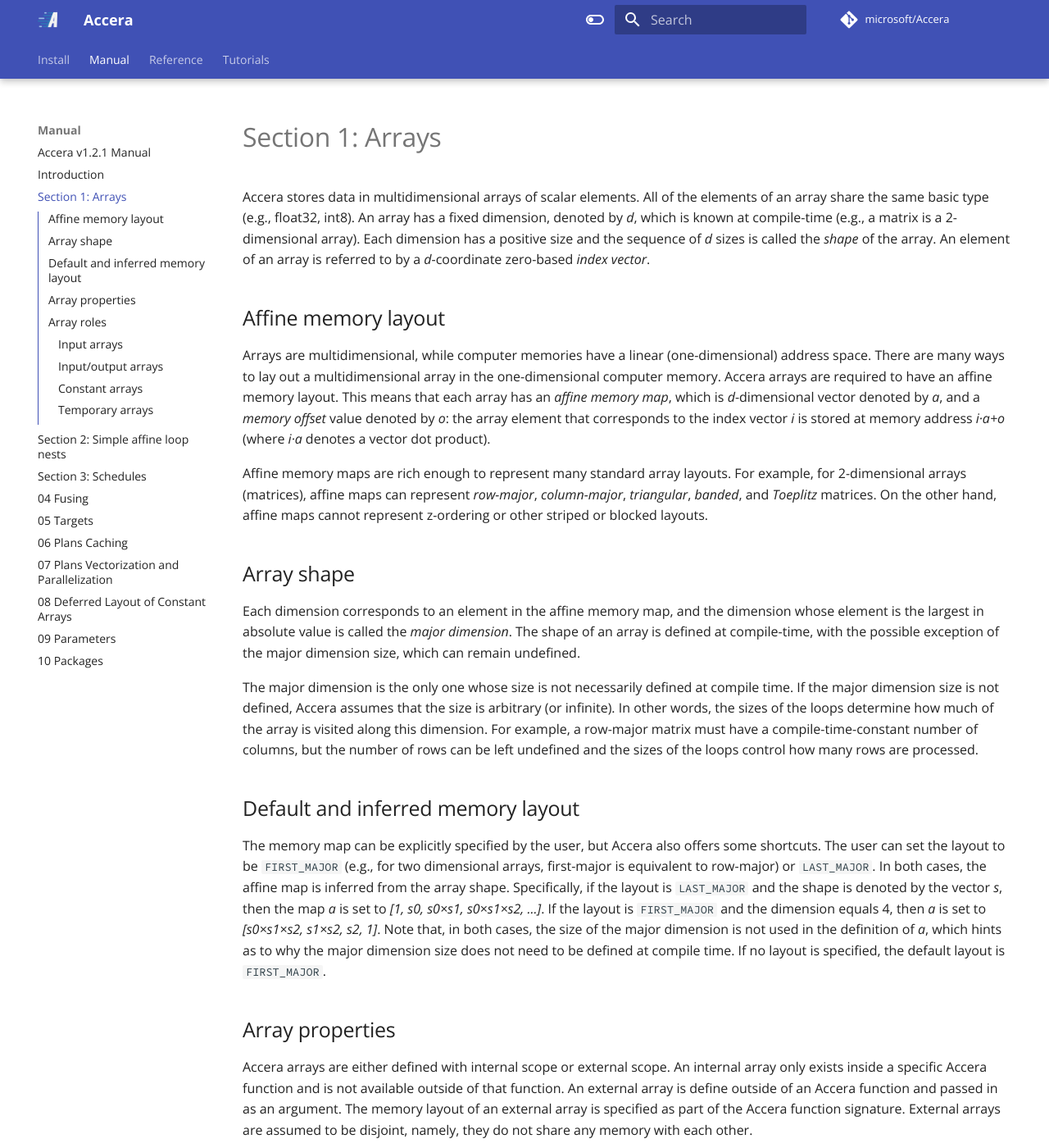
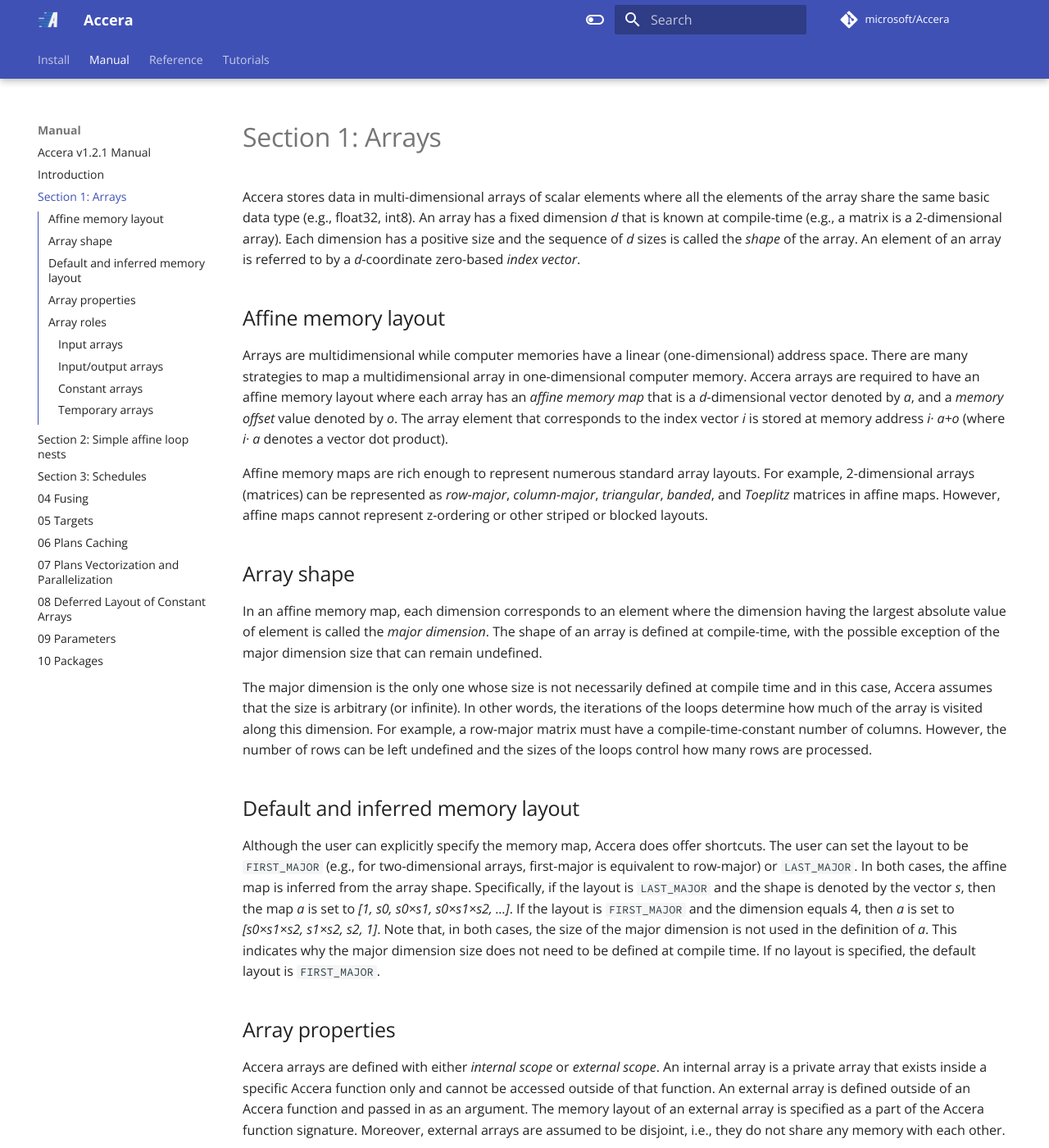
Before and after one commit to microsoft/Accera, an MkDocs documentation site: the page built from docs/Manual/01 Arrays.md, in a window 1280 px wide and 1400 px high. Shown: the whole window at 82% size. Built offline with MkDocs 1.6.1 and Material for MkDocs 9.7.7, drawn with Linux system fonts in a browser that asks for light colours; comment, search, counter and statistics services are not loaded; some of the changed text lies outside the part shown.

Commit message:
completed array.md and simple affine loop nests.md files

````diff
--- a/docs/Manual/01 Arrays.md
+++ b/docs/Manual/01 Arrays.md
@@ -2,35 +2,40 @@
 [//]: # (Version: v1.2.1)
 
 # Section 1: Arrays
-Accera stores data in multidimensional arrays of scalar elements. All of the elements of an array share the same basic type (e.g., float32, int8). An array has a fixed dimension, denoted by *d*, which is known at compile-time (e.g., a matrix is a 2-dimensional array). Each dimension has a positive size and the sequence of *d* sizes is called the *shape* of the array. An element of an array is referred to by a *d*-coordinate zero-based *index vector*.
+Accera stores data in multi-dimensional arrays of scalar elements where all the elements of the array share the same basic data type (e.g., float32, int8). An array has a fixed dimension *d* that is known at compile-time (e.g., a matrix is a 2-dimensional array). Each dimension has a positive size and the sequence of *d* sizes is called the *shape* of the array. An element of an array is referred to by a *d*-coordinate zero-based *index vector*.
 
 ## Affine memory layout
-Arrays are multidimensional, while computer memories have a linear (one-dimensional) address space. There are many ways to lay out a multidimensional array in the one-dimensional computer memory. Accera arrays are required to have an affine memory layout. This means that each array has an *affine memory map*, which is *d*-dimensional vector denoted by *a*, and a *memory offset* value denoted by *o*: the array element that corresponds to the index vector *i* is stored at memory address *i&middot;a+o* (where *i&middot;a* denotes a vector dot product).
+Arrays are multidimensional while computer memories have a linear (one-dimensional) address space. There are many strategies to map a multidimensional array in one-dimensional computer memory. Accera arrays are required to have an affine memory layout where each array has an *affine memory map* that is a *d*-dimensional vector denoted by *a*, and a *memory offset* value denoted by *o*. The array element that corresponds to the index vector *i* is stored at memory address *i&middot; a+o* (where *i&middot; a* denotes a vector dot product).
 
-Affine memory maps are rich enough to represent many standard array layouts. For example, for 2-dimensional arrays (matrices), affine maps can represent *row-major*, *column-major*, *triangular*, *banded*, and *Toeplitz* matrices. On the other hand, affine maps cannot represent z-ordering or other striped or blocked layouts.
+Affine memory maps are rich enough to represent numerous standard array layouts. For example, 2-dimensional arrays (matrices) can be represented as *row-major*, *column-major*, *triangular*, *banded*, and *Toeplitz* matrices in affine maps. However, affine maps cannot represent z-ordering or other striped or blocked layouts.
 
 [comment]: # (MISSING: add a mechanism that would support z-order, blocked, and striped arrays. Basically, this is equivalent to adding mod and floordiv operations to the memory map. Alternatively, this could be achieved by somehow adding split and reorder operations to arrays.)
 
 ## Array shape
-Each dimension corresponds to an element in the affine memory map, and the dimension whose element is the largest in absolute value is called the *major dimension*. The shape of an array is defined at compile-time, with the possible exception of the major dimension size, which can remain undefined.
+In an affine memory map, each dimension corresponds to an element where the dimension having the largest absolute value of element is called the *major dimension*. The shape of an array is defined at compile-time, with the possible exception of the major dimension size that can remain undefined.
 
-The major dimension is the only one whose size is not necessarily defined at compile time. If the major dimension size is not defined, Accera assumes that the size is arbitrary (or infinite). In other words, the sizes of the loops determine how much of the array is visited along this dimension. For example, a row-major matrix must have a compile-time-constant number of columns, but the number of rows can be left undefined and the sizes of the loops control how many rows are processed.
+The major dimension is the only one whose size is not necessarily defined at compile time and in this case, Accera assumes that the size is arbitrary (or infinite). In other words, the iterations of the loops determine how much of the array is visited along this dimension. For example, a row-major matrix must have a compile-time-constant number of columns. However, the number of rows can be left undefined and the sizes of the loops control how many rows are processed.
 
 ## Default and inferred memory layout
-The memory map can be explicitly specified by the user, but Accera also offers some shortcuts. The user can set the layout to be `FIRST_MAJOR` (e.g., for two dimensional arrays, first-major is equivalent to row-major) or `LAST_MAJOR`. In both cases, the affine map is inferred from the array shape. Specifically, if the layout is `LAST_MAJOR` and the shape is denoted by the vector *s*, then the map *a* is set to *[1, s0, s0&times;s1, s0&times;s1&times;s2, ...]*. If the layout is `FIRST_MAJOR` and the dimension equals 4, then *a* is set to *[s0&times;s1&times;s2, s1&times;s2, s2, 1]*. Note that, in both cases, the size of the major dimension is not used in the definition of *a*, which hints as to why the major dimension size does not need to be defined at compile time. If no layout is specified, the default layout is `FIRST_MAJOR`.
+Although the user can explicitly specify the memory map, Accera does offer shortcuts. The user can set the layout to be `FIRST_MAJOR` (e.g., for two-dimensional arrays, first-major is equivalent to row-major) or `LAST_MAJOR`. In both cases, the affine map is inferred from the array shape. Specifically, if the layout is `LAST_MAJOR` and the shape is denoted by the vector *s*, then the map *a* is set to *[1, s0, s0&times;s1, s0&times;s1&times;s2, ...]*. If the layout is `FIRST_MAJOR` and the dimension equals 4, then *a* is set to *[s0&times;s1&times;s2, s1&times;s2, s2, 1]*. Note that, in both cases, the size of the major dimension is not used in the definition of *a*. This indicates why the major dimension size does not need to be defined at compile time. If no layout is specified, the default layout is `FIRST_MAJOR`.
 
 ## Array properties
-Accera arrays are either defined with internal scope or external scope. An internal array only exists inside a specific Accera function and is not available outside of that function. An external array is define outside of an Accera function and passed in as an argument. The memory layout of an external array is specified as part of the Accera function signature. External arrays are assumed to be disjoint, namely, they do not share any memory with each other.
+Accera arrays are defined with either *internal scope* or *external scope*. An internal array is a private array that exists inside a specific Accera function only and cannot be accessed outside of that function. An external array is defined outside of an Accera function and passed in as an argument. The memory layout of an external array is specified as a part of the Accera function signature. Moreover, external arrays are assumed to be disjoint, i.e., they do not share any memory with each other.
 
 Accera arrays are either mutable or immutable. The elements of a mutable array can be set by an Accera function, while an immutable array is read-only.
 
-Array properties are not explicitly set by the programmer, but are implied by the *role* of the array (see below).
+Array properties are not explicitly set by the programmer but are implied by the *role* of the array (see below).
 
 ## Array roles
-Accera supports four different array roles, which are *input*, *input/output*, *constant*, and *temporary*. Each role is treated differently by the Accera compiler.
+Accera supports the following four array roles where each role is treated differently.
+-	Input
+-	Input/Output
+-	Constant
+-	Temporary
+
 
 ### Input arrays
-Input arrays are immutable external arrays. Their element type, shape, and affine layout are known at compile time, but their contents are only available at runtime. If the Accera function is emitted as a function in C, each input array is passed in as a const pointer argument. For example, we can construct a 10&times;20 input array of 32-bit floating-point numbers by writing
+Input arrays are *immutable external* arrays whose element type, shape, and affine layout are known at compile time. However, their contents are only available at runtime. If the Accera function is emitted as a function in C, each input array is passed in as a *const* pointer argument. For example, we can construct a 10&times;20 input array of 32-bit floating-point numbers by writing
 ```python
 import accera as acc
 
@@ -39,12 +44,12 @@
 The layout of this array would be the default layout, which is `acc.Array.Layout.FIRST_MAJOR`.
 
 ### Input/output arrays
-Input/output arrays are mutable external arrays. They are similar to input arrays, but their values can be changed. Input/output arrays are used to output the results of the loop-nest computation. If the Accera function is emitted as a function in C, each input array is passed in as a non-const pointer argument.
+Input/Output arrays are similar to the input arrays except for the fact that they are *mutable external* arrays, i.e., their values can be changed. This type of array is used to output the results of the loop-nest computation. If the Accera function is emitted as a function in C, each input array is passed in as a non-const pointer argument.
 
 ### Constant arrays
-Constant arrays are immutable internal arrays. They are the only type of array whose contents are known at compile-time. Since they are internally scoped, their memory layout can be chosen automatically without any external constraints. For example, a constant array can be automatically laid out according to the loop-nest's memory access pattern. The layout of a constant array could even depend on its contents (e.g., its sparsity pattern).
+These are the only type of Accera arrays whose contents are known at compile-time. Constant arrays are *immutable internal* arrays whose memory layout can be chosen automatically without any external constraints since they are internally scoped. For example, a constant array can be automatically laid out according to loop-nest’s memory access pattern. The layout of a constant array could even depend on its contents (e.g., its sparsity pattern).
 
-We must provide the constant array data (the element values) when we construct it. This data can be any Python buffer, or a *numpy* array:
+We must provide the constant array data (the element values) when we construct it. This data can be any Python buffer or a *numpy* array:
 ```python
 import accera as acc
 import numpy as np
@@ -54,7 +59,7 @@
 ```
 
 ### Temporary arrays
-Temporary arrays are mutable internal arrays, and are used when two Accera schedules are fused into one (more on fusing in [Section 4](<04%20Fusing.md>)). The elements of a temporary array are initialized to zeros and used to store intermediate values. Like constant arrays, temporary arrays can be laid out arbitrarily and, in fact, the Accera compiler can choose not to store them in physical memory at all (more on this later).
+Temporary arrays are *mutable internal* arrays that are used when two Accera schedules are fused into one (more on fusing in [Section 4](<04%20Fusing.md>)). The elements of a temporary array are initialized to zeros and used to store intermediate values. Similar to constant arrays, temporary arrays can be laid out arbitrarily. In fact, the Accera compiler can even choose to not store them in physical memory at all.
 
 
 <div style="page-break-after: always;"></div>
````
Also changed, not shown: docs/Manual/02 Simple Affine Loop Nests.md (+12 -11 lines).
